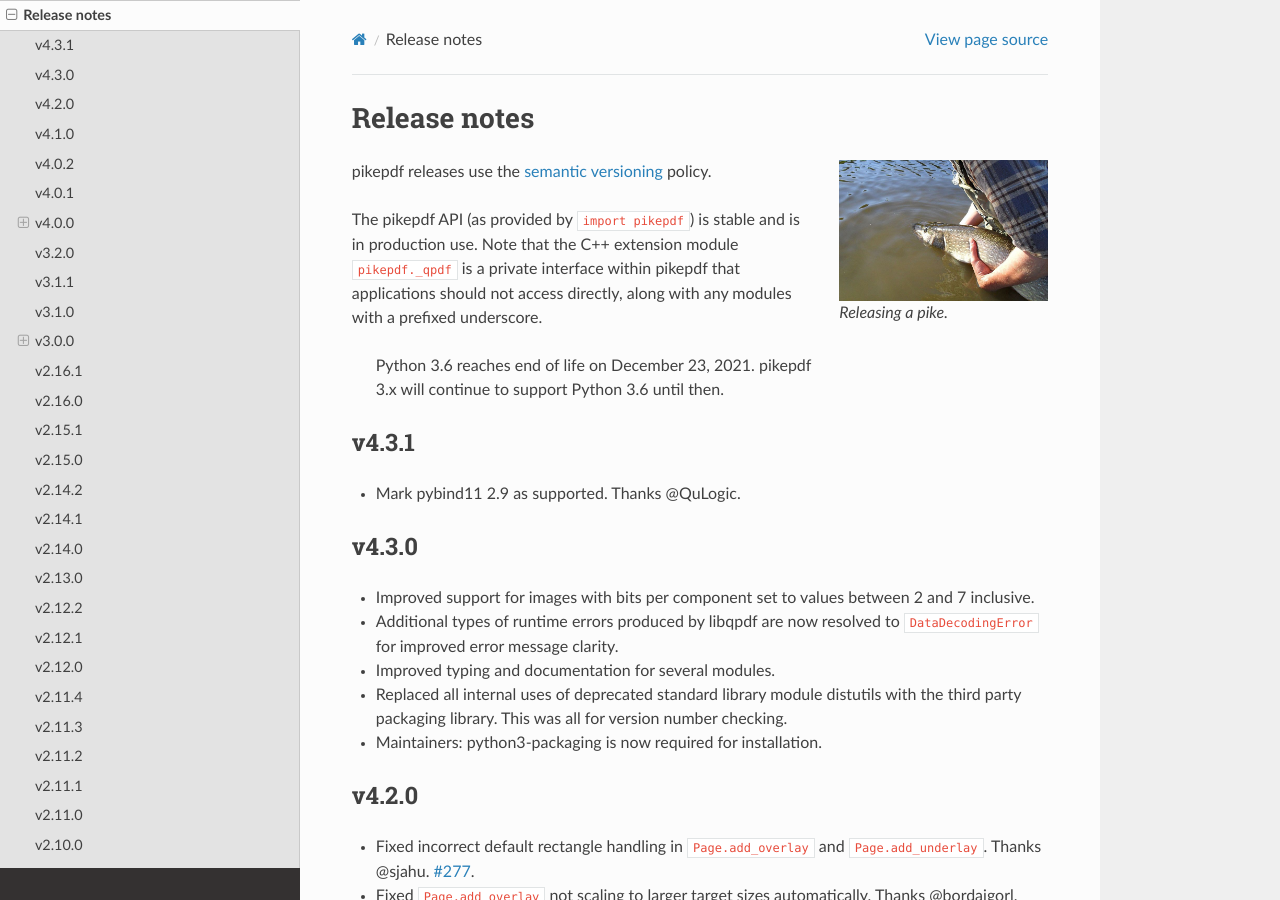
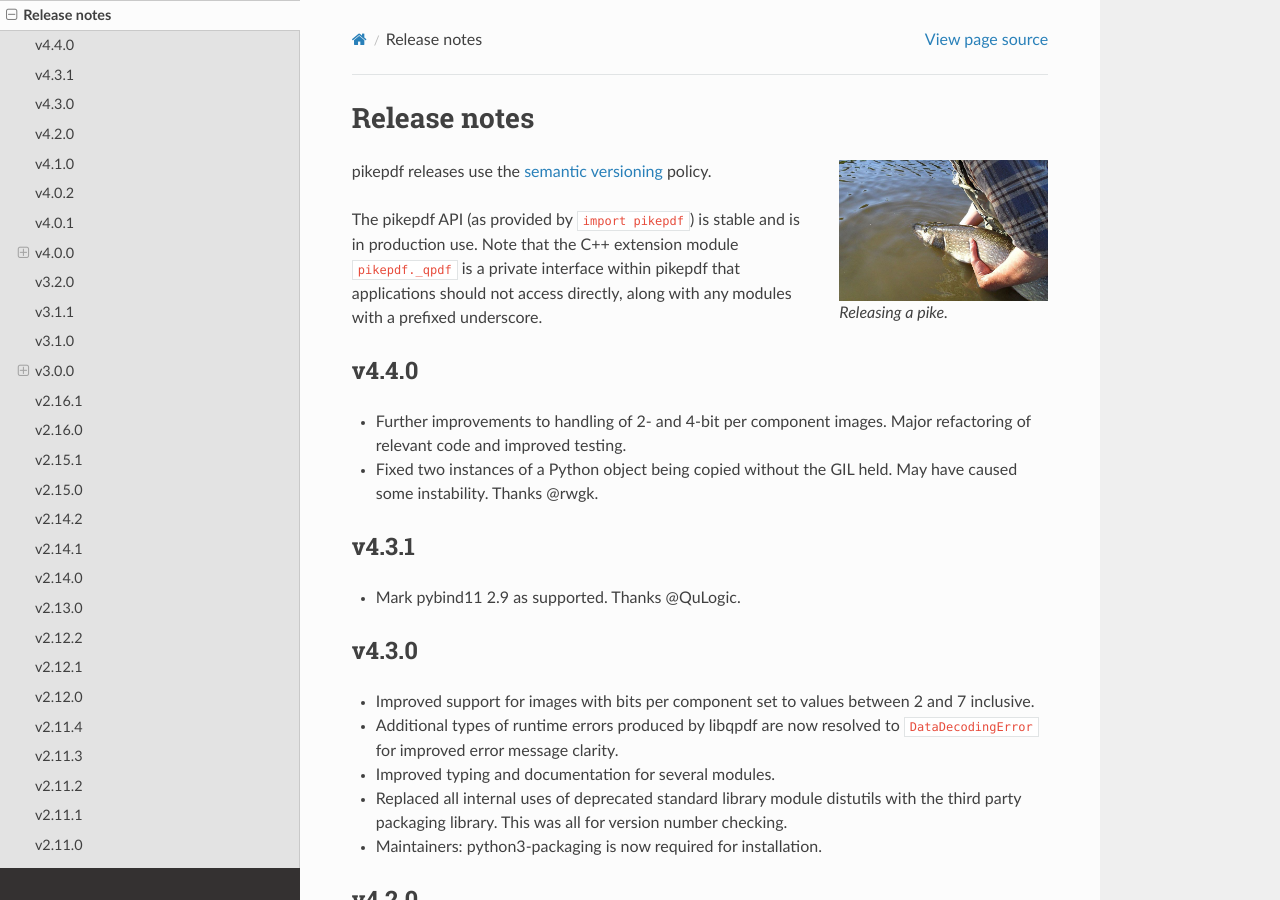
Before and after one commit to pikepdf/pikepdf, a Sphinx documentation site: the page built from docs/release_notes.rst, in a window 1280 px wide and 900 px high. Built offline with Sphinx 7.4.7 and the Read the Docs theme 2.0.0, drawn with Linux system fonts in a browser that asks for light colours; the version number could not be read and is left out.

Commit message:
v4.4.0 release notes

```diff
--- a/docs/release_notes.rst
+++ b/docs/release_notes.rst
@@ -18,8 +18,13 @@ is in production use. Note that the C++ extension module
 ``pikepdf._qpdf`` is a private interface within pikepdf that applications
 should not access directly, along with any modules with a prefixed underscore.
 
-   Python 3.6 reaches end of life on December 23, 2021. pikepdf 3.x will continue
-   to support Python 3.6 until then.
+v4.4.0
+======
+
+-  Further improvements to handling of 2- and 4-bit per component images. Major
+   refactoring of relevant code and improved testing.
+-  Fixed two instances of a Python object being copied without the GIL held.
+   May have caused some instability. Thanks @rwgk.
 
 v4.3.1
 ======
```
